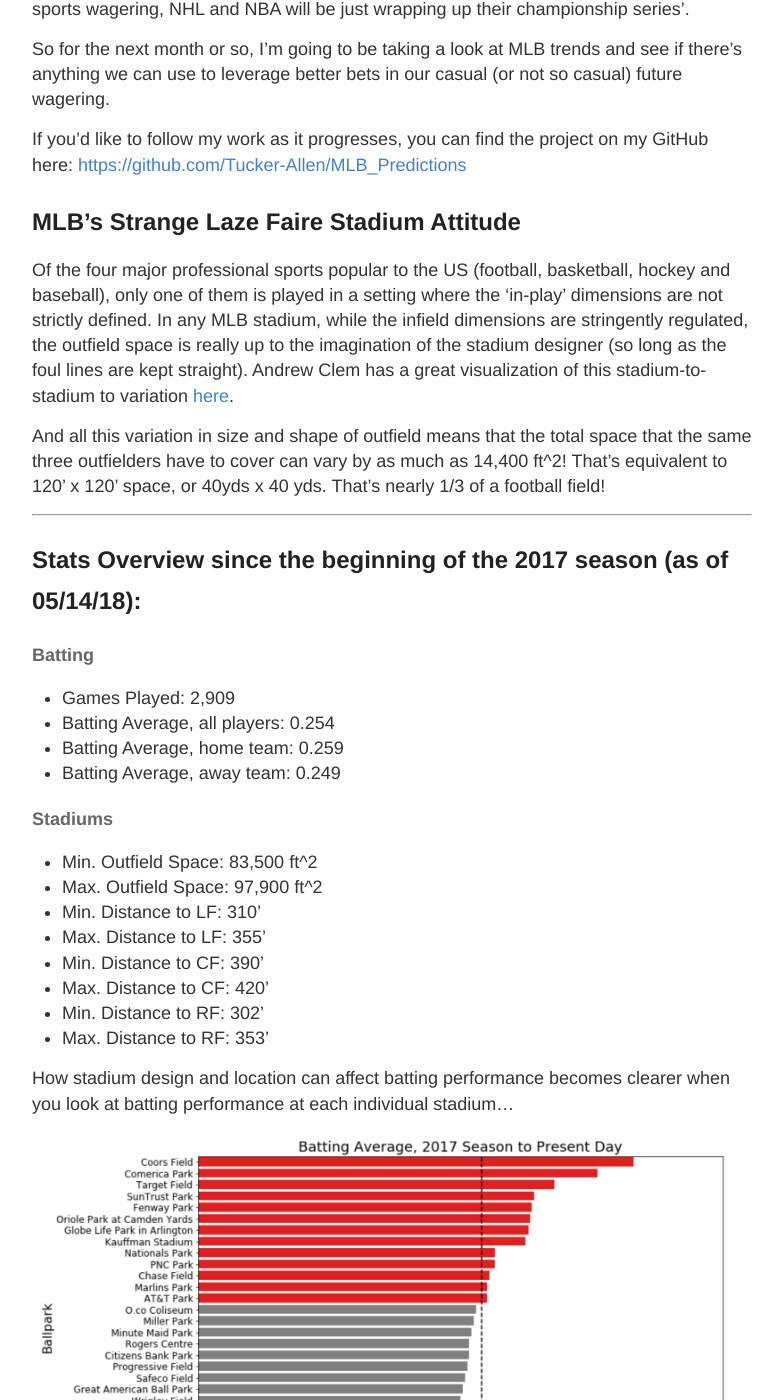
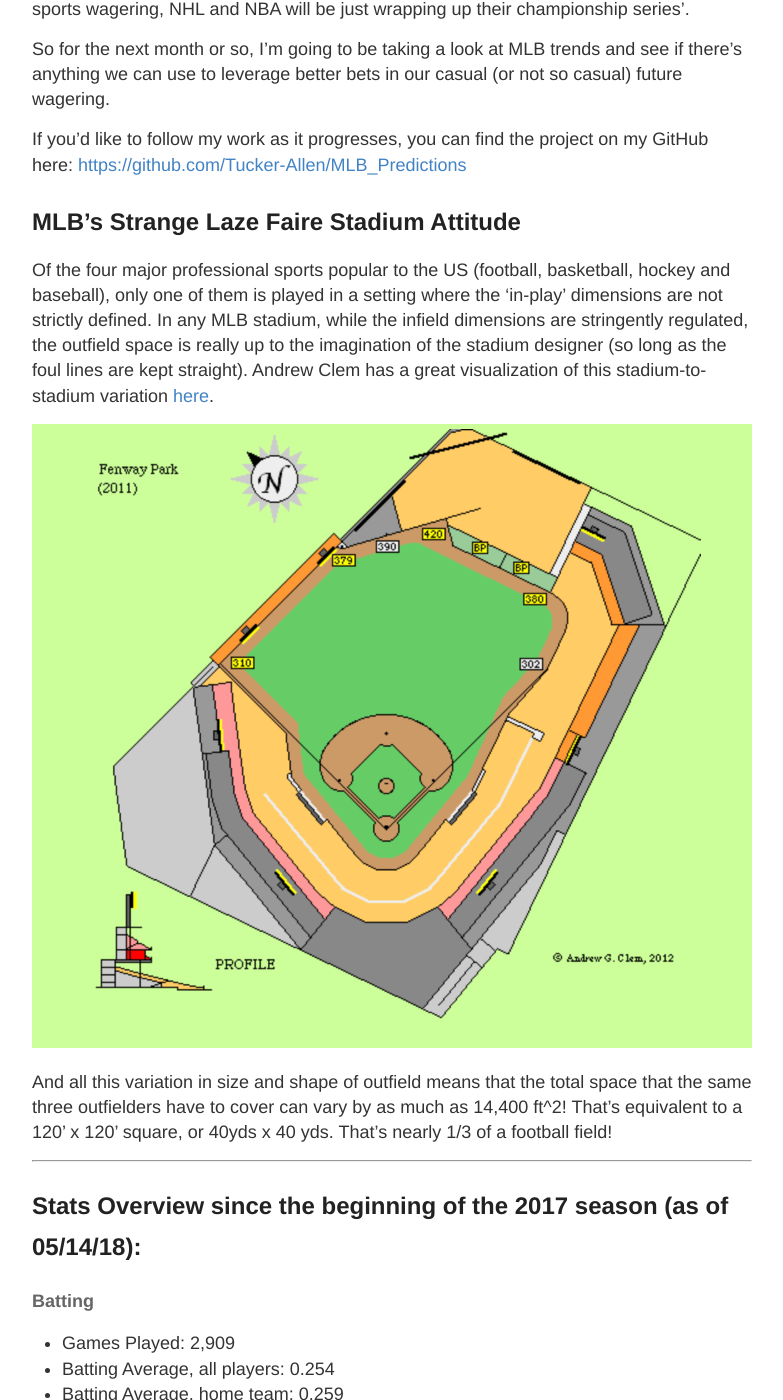
Before and after one commit to PhilPizza/jekyll-now, a Jekyll site: the page built from _posts/2018-05-21-MLB_Stadiums.md, in a window 1280 px wide and 1400 px high, scrolled down 1204 px. Shown: the whole window, without its empty margins (248-1031 px from the left). Built offline with Jekyll 4.4.1, drawn with Linux system fonts in a browser that asks for light colours; some of the changed text lies outside the part shown.

Commit message:
aaaalmost

```diff
--- a/_posts/2018-05-21-MLB_Stadiums.md
+++ b/_posts/2018-05-21-MLB_Stadiums.md
@@ -1,6 +1,6 @@
 ---
 layout: post
-title: 'MLB Trends - Part I: Stadium'
+title: 'MLB Trends - Part I: Stadiums'
 ---
 
 > "You can observe a lot by just watching" - Yogi Berra
@@ -23,9 +23,11 @@
 
 ## MLB's Strange Laze Faire Stadium Attitude
 
-Of the four major professional sports popular to the US (football, basketball, hockey and baseball), only one of them is played in a setting where the 'in-play' dimensions are not strictly defined. In any MLB stadium, while the infield dimensions are stringently regulated, the outfield space is really up to the imagination of the stadium designer (so long as the foul lines are kept straight). Andrew Clem has a great visualization of this stadium-to-stadium to variation [here](http://www.andrewclem.com/Baseball/Overlay_comparison.php).
+Of the four major professional sports popular to the US (football, basketball, hockey and baseball), only one of them is played in a setting where the 'in-play' dimensions are not strictly defined. In any MLB stadium, while the infield dimensions are stringently regulated, the outfield space is really up to the imagination of the stadium designer (so long as the foul lines are kept straight). Andrew Clem has a great visualization of this stadium-to-stadium variation [here](http://www.andrewclem.com/Baseball/Overlay_comparison.php).
 
-And all this variation in size and shape of outfield means that the total space that the same three outfielders have to cover can vary by as much as 14,400 ft^2! That's equivalent to 120' x 120' space, or 40yds x 40 yds. That's nearly 1/3 of a football field!
+![png](/images/MLB_Stadiums/stad_example.png)
+
+And all this variation in size and shape of outfield means that the total space that the same three outfielders have to cover can vary by as much as 14,400 ft^2! That's equivalent to a 120' x 120' square, or 40yds x 40 yds. That's nearly 1/3 of a football field!
 
 ---
 
@@ -47,25 +49,30 @@
 - Min. Distance to RF: 302'
 - Max. Distance to RF: 353'
 
-How stadium design and location can affect batting performance becomes clearer when you look at batting performance at each individual stadium...
+How stadiums can affect batting performance becomes clearer when you look at batting performance at each individual stadium...
 
 ![png](/images/MLB_Stadiums/all_batting_stad.png)
 
-Now, this variation isn't necessarily attributable solely to the stadium. Teams will play at their 'home' stadium more often than any other team, so better hitting teams will have a disproportionate affect on the hitting average at that stadium.
+Now, this variation isn't necessarily attributable solely to the stadium. Teams will play at their 'home' stadium more often than any other team, so better-hitting teams will have a disproportionate affect on the hitting average at their stadium.
 
 So instead, we can look at the number of hits we would *expect* a team to hit at a given stadium, given their number of At-Bats that game and long-run average, and take a look at the +/- of 'Expected Hits'
 
 ![png](/images/MLB_Stadiums/hitdiff_stad.png)
 
-Now we can see that there is some serious evidence the just the stadium where a game is played can have a substantial impact on hitting performance. But how can this be? Is the variation in outfield space the culprit behind it? Let's look at a few more factors...
+Now we can see that there is some serious evidence that the stadium alone can have a substantial impact on hitting performance. But how can this be? Is the variation in outfield space the culprit behind it? Let's look at a few more factors that can define the physical setting of the game:
 
 ![png](/images/MLB_Stadiums/elevation.png)
 
+So games at Coors Field are practically played on the moon. Otherwise, it does appear that some of the higher-elevation stadiums yield better-than-average hitting performance.
+
 ![png](/images/MLB_Stadiums/temp.png)
+
+There doesn't seem to be any kind of trend here between just temperature and hitting performance. However...
 
 ![png](/images/MLB_Stadiums/scaled.png)
 
-Great write-up on ADI here: [https://www.baseballvmi.com/fantasy-baseball-index-sports-weather](https://www.baseballvmi.com/fantasy-baseball-index-sports-weather)
+If you scale the mean temperature and elevation, and create a multiplicative interaction feature between them, a more obvious trend appears to emerge. This excercise was not blind luck, but informed by some great insight of the relationship between pitcher ball movement, and the Air Density Index (ADI), a property of both elevation and temperature, tracked and described in great detail here [https://www.baseballvmi.com/fantasy-baseball-index-sports-weather](https://www.baseballvmi.com/fantasy-baseball-index-sports-weather)
+
 
 
 photo_source: [www.pexels.com](www.pexels.com)
```
Also changed, not shown: images/MLB_Stadiums/stad_example.png (added).
